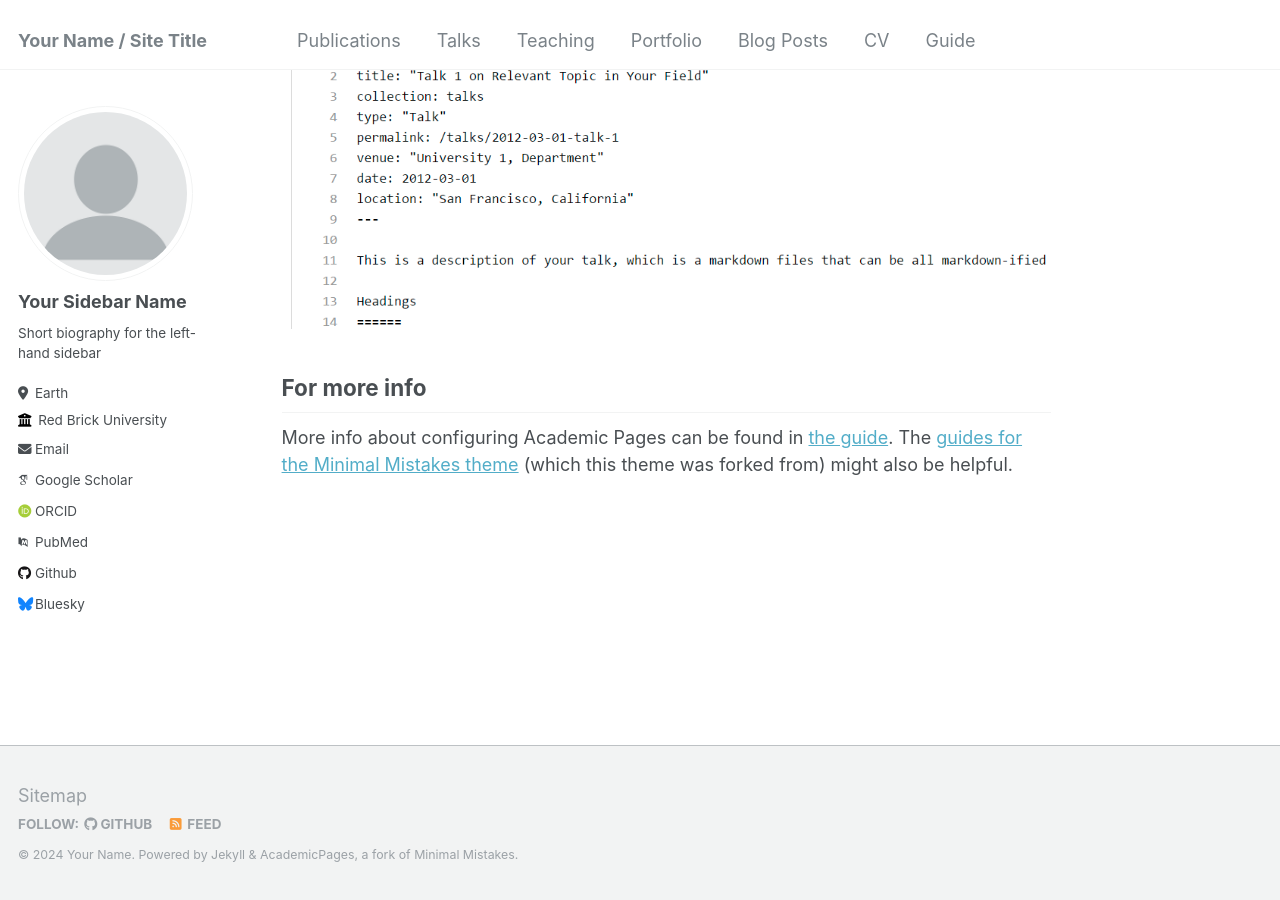
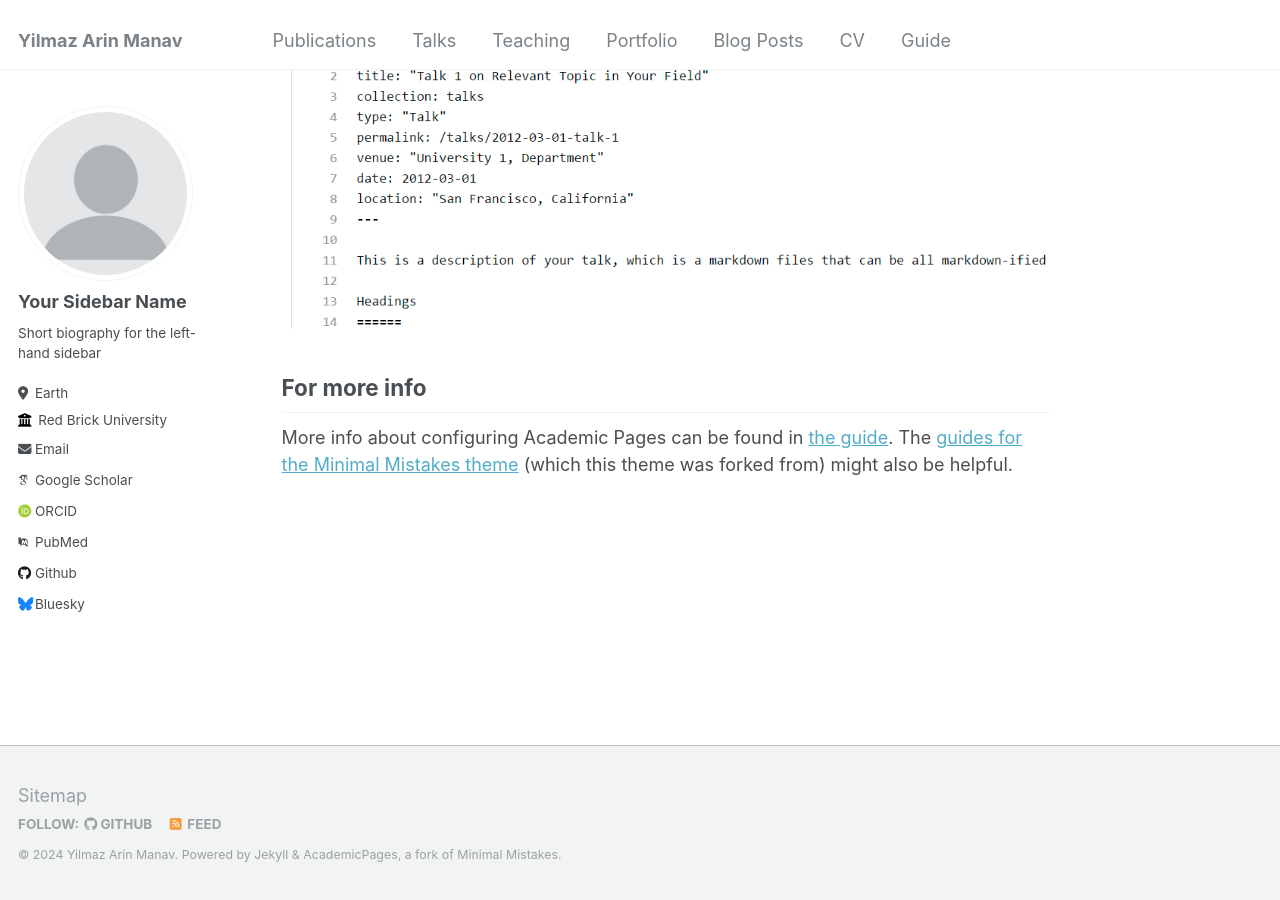
Before and after one commit to arinmanav/arinmanav.github.io, a Jekyll site: the page built from _pages/about.md, in a window 1280 px wide and 900 px high, scrolled down 2660 px. Built offline with Jekyll 4.4.1, drawn with Linux system fonts in a browser that asks for light colours; some web fonts are replaced.

Commit message:
Name Change

```diff
--- a/_config.yml
+++ b/_config.yml
@@ -8,9 +8,9 @@
 
 # Basic Site Settings
 locale                   : "en-US"
-title                    : "Your Name / Site Title"
+title                    : "Yilmaz Arin Manav"
 title_separator          : "-"
-name                     : &name "Your Name"
+name                     : &name "Yilmaz Arin Manav"
 description              : &description "personal description"
 url                      : https://academicpages.github.io # the base hostname & protocol for your site e.g. "https://mmistakes.github.io"
 baseurl                  : "" # the subpath of your site, e.g. "/blog"
```
